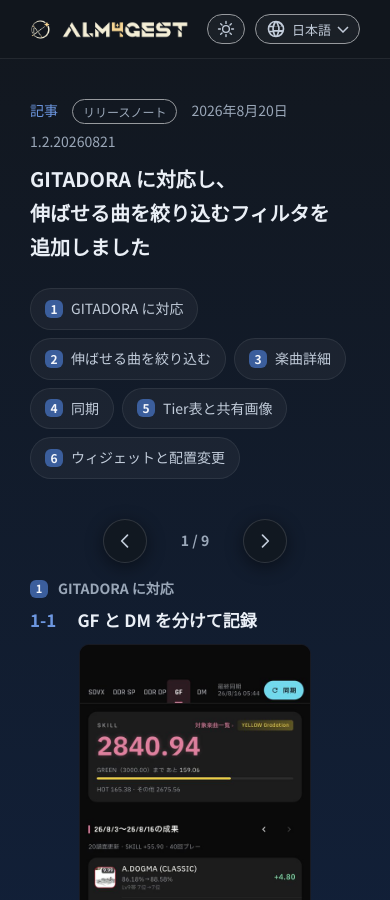
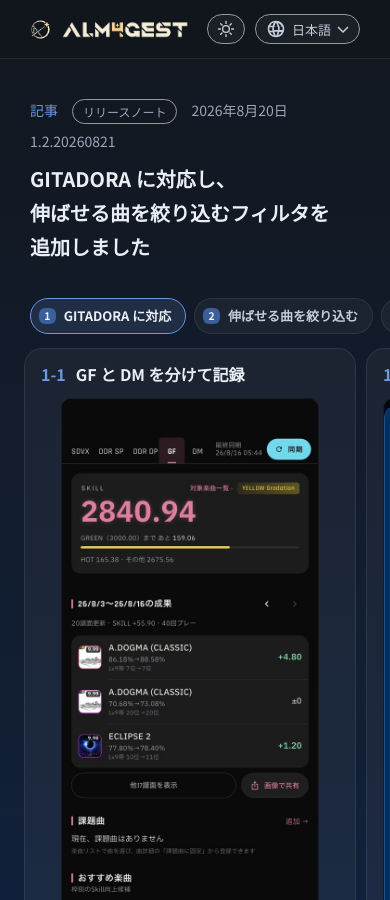
Before and after one commit to ekarunian/alm4gest-site, a Jekyll site: the page built from blog/2026-08-21.md, in a window 390 px wide and 900 px high. Built offline with Jekyll 4.4.1, drawn with Linux system fonts in a browser that asks for light colours; some web fonts are replaced; some of the changed text lies outside the part shown.

Commit message:
スマホの記事をカード送りのスライドに作り直し、目次を格子に整え、CSS・JSの読み込みに版を付けてキャッシュで古い画面が出ないようにした
Co-Authored-By: Claude Opus 5.5 <noreply@anthropic.com>
Claude-Session: https://claude.ai/code/session_01QKGbUHK1M547cGEHESTRxr

```diff
--- a/_layouts/default.html
+++ b/_layouts/default.html
@@ -45,7 +45,7 @@
 <link rel="stylesheet" href="https://fonts.googleapis.com/css2?family=Belanosima&family={{ font_family }}&display=swap" media="print" onload="this.media='all'">
 <noscript><link rel="stylesheet" href="https://fonts.googleapis.com/css2?family=Belanosima&family={{ font_family }}&display=swap"></noscript>
 <script>try{if(localStorage.getItem("alm4gest-theme")==="light")document.documentElement.dataset.theme="light"}catch(e){}</script>
-<link rel="stylesheet" href="/assets/css/style.css">
+<link rel="stylesheet" href="/assets/css/style.css?v={{ site.time | date: "%s" }}">
 {%- if page.page_id == 'index' %}
 <link rel="preload" as="image" href="/assets/img/shots/{% if page.lang == 'ja' %}ja{% else %}en{% endif %}/01_home.webp" type="image/webp">
 <script type="application/ld+json">
@@ -108,7 +108,7 @@
   </div>
 </footer>
 {%- if page.page_id == 'index' %}
-<script src="/assets/js/shots.js" defer></script>
+<script src="/assets/js/shots.js?v={{ site.time | date: "%s" }}" defer></script>
 {%- endif %}
 <script>
 (function(){var b=document.querySelector('[data-theme-toggle]');if(!b)return;var h=document.documentElement;
--- a/_layouts/release.html
+++ b/_layouts/release.html
@@ -85,19 +85,17 @@ layout: default
     </div>
 
     {%- if total > 0 %}
-    {%- assign n = 0 -%}{%- for s in t.sections -%}{%- assign n = n | plus: s.items.size -%}{%- endfor %}
     <div class="rs" data-rs>
-      <div class="rs-nav">
-        <button type="button" class="rv-nav rs-prev" data-rs-dir="-1" aria-label="{{ i.shots.prev }}"><svg fill="none" stroke="currentColor" viewBox="0 0 24 24" aria-hidden="true"><path stroke-linecap="round" stroke-linejoin="round" stroke-width="2" d="M15 19l-7-7 7-7"/></svg></button>
-        <p class="rs-count" aria-live="polite"><span data-rs-pos>1</span> / {{ n }}</p>
-        <button type="button" class="rv-nav rs-next" data-rs-dir="1" aria-label="{{ i.shots.next }}"><svg fill="none" stroke="currentColor" viewBox="0 0 24 24" aria-hidden="true"><path stroke-linecap="round" stroke-linejoin="round" stroke-width="2" d="M9 5l7 7-7 7"/></svg></button>
-      </div>
+      <nav class="rs-tabs" aria-label="{{ i.blog.toc }}">
+        {%- for s in t.sections %}
+        <button type="button" class="rs-tab" data-rs-sec="{{ forloop.index }}"><span class="release-sec-num">{{ forloop.index }}</span>{{ s.heading }}</button>
+        {%- endfor %}
+      </nav>
       <ol class="rs-track">
         {%- for s in t.sections %}{%- assign sn = forloop.index %}{%- for it in s.items %}
         {%- assign m = it.media %}
-        <li class="rs-slide" data-sec="{{ sn }}" data-num="{{ sn }}-{{ forloop.index }}">
-          <p class="rs-sec"><span class="release-sec-num">{{ sn }}</span>{{ s.heading }}</p>
-          <h2 class="rs-title"><span class="release-row-num">{{ sn }}-{{ forloop.index }}</span>{{ it.title }}</h2>
+        <li class="rs-slide{% unless m %} rs-slide-text{% endunless %}" data-sec="{{ sn }}">
+          <h2 class="rs-title"><span class="rs-num">{{ sn }}-{{ forloop.index }}</span><span>{{ it.title }}</span></h2>
           {%- if m %}
           <div class="rs-media">
             {%- if m.type == 'video' %}
@@ -114,8 +112,23 @@ layout: default
         </li>
         {%- endfor %}{%- endfor %}
       </ol>
+      <div class="rs-nav">
+        <button type="button" class="rs-arrow" data-rs-dir="-1" aria-label="{{ i.shots.prev }}"><svg fill="none" stroke="currentColor" viewBox="0 0 24 24" aria-hidden="true"><path stroke-linecap="round" stroke-linejoin="round" stroke-width="2" d="M15 19l-7-7 7-7"/></svg></button>
+        <div class="rs-dots">
+          {%- assign k = 0 -%}
+          {%- for s in t.sections %}{%- assign sn = forloop.index %}
+          <span class="rs-dot-group">
+            {%- for it in s.items %}
+            <button type="button" class="rs-dot" data-rs-to="{{ k }}" aria-label="{{ sn }}-{{ forloop.index }} {{ it.title | escape }}"></button>
+            {%- assign k = k | plus: 1 -%}
+            {%- endfor %}
+          </span>
+          {%- endfor %}
+        </div>
+        <button type="button" class="rs-arrow" data-rs-dir="1" aria-label="{{ i.shots.next }}"><svg fill="none" stroke="currentColor" viewBox="0 0 24 24" aria-hidden="true"><path stroke-linecap="round" stroke-linejoin="round" stroke-width="2" d="M9 5l7 7-7 7"/></svg></button>
+      </div>
     </div>
     {%- endif %}
   </div>
 </article>
-<script src="/assets/js/release.js" defer></script>
+<script src="/assets/js/release.js?v={{ site.time | date: "%s" }}" defer></script>
--- a/assets/css/style.css
+++ b/assets/css/style.css
@@ -1223,12 +1223,13 @@ html[lang="ko"] .hero-lead {
 }
 
 /* リリースノート: 左に項目、右に1つの枠。項目と枠の画面は1対1で、押すと切り替わる */
-.release-meta { display: flex; gap: 16px; margin: 0 0 8px; font-size: 14px; color: var(--muted); }
+.release-meta { display: flex; flex-wrap: wrap; gap: 6px 14px; margin: 0 0 8px; font-size: 14px; color: var(--muted); }
+.release-meta > * { white-space: nowrap; }
 .release-meta a { color: var(--accent); }
 .doc.release .container { max-width: 1080px; }
-.release-toc ol { display: flex; flex-wrap: wrap; gap: 8px; margin: 0 0 40px; padding: 0; list-style: none; counter-reset: toc; }
+.release-toc ol { display: grid; grid-template-columns: repeat(3, minmax(0, 1fr)); gap: 8px; margin: 0 0 40px; padding: 0; list-style: none; counter-reset: toc; }
 .release-toc li { margin: 0; }
-.release-toc a { display: inline-flex; align-items: center; gap: 8px; padding: 8px 14px; border: 1px solid var(--card-border); border-radius: 999px; background: var(--card); color: var(--text); font-size: 14px; text-decoration: none; transition: border-color 0.2s, color 0.2s; }
+.release-toc a { display: flex; align-items: center; gap: 10px; height: 100%; box-sizing: border-box; padding: 10px 14px; border: 1px solid var(--card-border); border-radius: 999px; background: var(--card); color: var(--text); font-size: 14px; text-decoration: none; transition: border-color 0.2s, color 0.2s; }
 .release-toc a:hover { border-color: var(--accent); color: var(--heading); text-decoration: none; }
 .release-sec-num { display: inline-flex; align-items: center; justify-content: center; line-height: 1; min-width: 1.6em; height: 1.6em; padding: 0 0.3em; border-radius: 6px; background: var(--btn); color: var(--btn-text); font-size: 0.8em; font-weight: 700; font-variant-numeric: tabular-nums; }
 .release-toc .release-sec-num { min-width: 1.5em; height: 1.5em; font-size: 12px; }
@@ -1266,28 +1267,46 @@ html[lang="ko"] .hero-lead {
   .release-body { grid-template-columns: minmax(0, 1fr) 340px; gap: 64px; }
   .release-viewer-col { position: sticky; top: 96px; order: 2; }
 }
-/* スマホ: 1項目を1枚のスライドにし、左右のスワイプか前後のボタンで送る（見出し・項目名・画面・説明）。PC は左右2列のまま */
+/* スマホ: 1項目を1枚のカードにして左右に送る。見出しのタブ・カード・進み具合を1画面に収め、そこまで来たら送るだけで読める。PC は左右2列のまま */
 .rs { display: none; }
 @media (max-width: 859px) {
   .release-body { display: none; }
   .release-body.release-body-text { display: block; }
-  .rs { display: block; }
-  .rs-track { display: flex; margin: 0 -30px; padding: 0; list-style: none; overflow-x: auto; scroll-snap-type: x mandatory; scrollbar-width: none; overscroll-behavior-x: contain; }
+  .release:has(.rs) .release-toc { display: none; }
+  .rs { display: flex; flex-direction: column; height: calc(100svh - 59px); min-height: 560px; margin: 0 -30px; scroll-margin-top: -37px; }
+  /* 見出しのタブ: 横1列。今の見出しを塗る */
+  .rs-tabs { flex: none; display: flex; gap: 8px; padding: 10px 30px; overflow-x: auto; scrollbar-width: none; }
+  .rs-tabs::-webkit-scrollbar { display: none; }
+  .rs-tab { flex: none; display: inline-flex; align-items: center; gap: 8px; height: 36px; padding: 0 14px 0 8px; border: 1px solid var(--hairline); border-radius: 999px; background: var(--card); color: var(--text); font: inherit; font-size: 13px; font-weight: 700; white-space: nowrap; cursor: pointer; transition: background-color 0.2s, border-color 0.2s, color 0.2s; }
+  .rs-tab[aria-current="true"] { border-color: var(--accent); background: rgb(var(--accent-rgb, 109 151 224) / 0.16); color: var(--heading); }
+  /* カード: 幅を少し残して次のカードをのぞかせる */
+  .rs-track { flex: 1; min-height: 0; display: flex; gap: 10px; margin: 0; padding: 4px 24px 8px; list-style: none; overflow-x: auto; scroll-snap-type: x mandatory; scroll-padding: 0 24px; scrollbar-width: none; overscroll-behavior-x: contain; }
   .rs-track::-webkit-scrollbar { display: none; }
-  .rs-slide { flex: 0 0 100%; box-sizing: border-box; padding: 0 30px; scroll-snap-align: start; scroll-snap-stop: always; }
-  .rs-sec { display: flex; align-items: center; gap: 10px; margin: 0 0 6px; font-size: 14px; font-weight: 700; color: var(--muted); }
-  .rs-title { margin: 0 0 12px; font-size: 17px; line-height: 1.5; color: var(--heading); }
-  .rs-media { display: flex; justify-content: center; height: min(56vh, 520px); margin: 0 0 14px; }
+  .rs-slide { flex: 0 0 calc(100vw - 58px); box-sizing: border-box; display: flex; flex-direction: column; min-height: 0; padding: 14px 16px 16px; border: 1px solid var(--hairline); border-radius: 18px; background: var(--card); scroll-snap-align: center; scroll-snap-stop: always; }
+  .rs-title { flex: none; display: flex; gap: 10px; margin: 0 0 12px; font-size: 16px; line-height: 1.45; color: var(--heading); }
+  .rs-num { flex: none; color: var(--accent); font-variant-numeric: tabular-nums; }
+  .rs-media { flex: 1; min-height: 0; display: flex; justify-content: center; margin: 0 0 12px; }
   .rs-media img, .rs-media video { display: block; height: 100%; width: auto; max-width: 100%; object-fit: contain; border: 1px solid var(--hairline); border-radius: 10px; background: #04060f; }
-  .rs-text .release-row-desc, .rs-text .release-row-list > span { padding-left: 0; }
+  .rs-text { flex: none; max-height: 40%; overflow-y: auto; font-size: 14px; }
+  .rs-slide-text .rs-text { flex: 1; max-height: none; }
+  .rs-text p { margin: 0; }
+  .rs-text .release-row-desc, .rs-text .release-row-list > span { margin-top: 0; padding-left: 0; }
   .rs-text .release-row-list > span { padding-left: 1em; }
   .rs-text .release-row-list > span::before { left: 0; }
-  .rs-text p { margin: 0; }
-  .rs { scroll-margin-top: -28px; }
-  .rs-nav { display: flex; align-items: center; justify-content: center; gap: 20px; margin: 0 0 14px; }
-  .rs-nav .rv-nav { position: static; transform: none; }
-  .rs-count { min-width: 4em; margin: 0; text-align: center; font-size: 14px; font-weight: 700; color: var(--muted); font-variant-numeric: tabular-nums; }
+  /* 進み具合: 見出しごとに区切った点。今の1枚は横に伸ばして塗る */
+  .rs-nav { flex: none; display: flex; align-items: center; justify-content: space-between; gap: 8px; padding: 6px 18px 12px; }
+  .rs-arrow { flex: none; display: inline-flex; align-items: center; justify-content: center; width: 40px; height: 40px; padding: 0; border: 1px solid var(--hairline); border-radius: 50%; background: var(--card); color: var(--text); cursor: pointer; }
+  .rs-arrow svg { width: 18px; height: 18px; }
+  .rs-arrow:disabled { opacity: 0.3; cursor: default; }
+  .rs-dots { display: flex; align-items: center; justify-content: center; flex-wrap: wrap; gap: 6px 12px; }
+  .rs-dot-group { display: flex; gap: 4px; }
+  .rs-dot { width: 8px; height: 8px; padding: 0; border: 0; border-radius: 999px; background: rgba(154, 167, 184, 0.35); cursor: pointer; transition: width 0.2s, background-color 0.2s; }
+  .rs-dot[aria-current="true"] { width: 22px; background: var(--accent); }
+  [data-theme="light"] .rs-dot { background: rgba(15, 23, 42, 0.18); }
+  [data-theme="light"] .rs-slide, [data-theme="light"] .rs-tab, [data-theme="light"] .rs-arrow { background: #ffffff; border-color: rgba(0, 40, 140, 0.12); }
+  [data-theme="light"] .rs-tab[aria-current="true"] { background: rgba(0, 87, 255, 0.08); border-color: var(--accent); }
 }
+.release-toc a { border-radius: 10px; }
 .release-list { list-style: none; margin: 0; padding: 0; }
 .release-list li { border-top: 1px solid var(--hairline); }
 .release-list li:last-child { border-bottom: 1px solid var(--hairline); }
@@ -1358,4 +1377,3 @@ html[lang="ko"] .hero-lead {
 /* 記事の上部（一覧へのリンク・種類・日付・版）は、狭い画面では語の途中で折らずに行ごと送る */
 .release-meta { flex-wrap: wrap; gap: 6px 14px; }
 .release-meta > * { white-space: nowrap; }
-[data-theme="light"] .rs-nav .rv-nav { background: #ffffff; border-color: rgba(0, 40, 140, 0.18); color: #0f172a; box-shadow: 0 2px 10px rgba(0, 40, 140, 0.1); }
--- a/assets/js/release.js
+++ b/assets/js/release.js
@@ -1,6 +1,6 @@
 // リリースノート（記事）の画面の出し方。
 // PC: 左の項目と右の枠の画面を1対1でつなぐ。項目を押すとその画面に切り替わり、表示中の項目を強調する。
-// スマホ: 1項目を1枚のスライドにし、左右のスワイプか前後のボタンで送る。目次は見出しの最初の1枚へ飛ぶ。
+// スマホ: 1項目を1枚のカードにし、左右のスワイプ・前後のボタン・見出しのタブ・点で送る。
 // JSが無くても、PCは1枚目、スマホは横スクロールで全部見られる。
 (function () {
   'use strict';
@@ -55,49 +55,61 @@
     });
   }
 
-  // ---- スマホ: スライド
+  // ---- スマホ: 1項目1枚のカード。見出しのタブ・カード・点が連動する
   var rs = document.querySelector('[data-rs]');
-  var goSlide = function () {};
   if (rs) {
     var track = rs.querySelector('.rs-track');
     var cards = Array.prototype.slice.call(track.querySelectorAll('.rs-slide'));
-    var rsPos = rs.querySelector('[data-rs-pos]');
-    var cur = 0;
-    var current = function () { return Math.round(track.scrollLeft / track.clientWidth); };
-    var sync = function () {
-      cur = Math.max(0, Math.min(cards.length - 1, current()));
-      rsPos.textContent = cur + 1;
+    var tabs = Array.prototype.slice.call(rs.querySelectorAll('[data-rs-sec]'));
+    var tabBar = rs.querySelector('.rs-tabs');
+    var dots = Array.prototype.slice.call(rs.querySelectorAll('[data-rs-to]'));
+    var arrows = Array.prototype.slice.call(rs.querySelectorAll('[data-rs-dir]'));
+    var cur = -1;
+    var step = function () { return cards.length > 1 ? cards[1].offsetLeft - cards[0].offsetLeft : track.clientWidth; };
+    var mark = function (i) {
+      if (i === cur) return;
+      cur = i;
+      var sec = cards[i].dataset.sec;
+      dots.forEach(function (d, j) { if (j === i) { d.setAttribute('aria-current', 'true'); } else { d.removeAttribute('aria-current'); } });
+      tabs.forEach(function (t) {
+        if (t.dataset.rsSec === sec) {
+          t.setAttribute('aria-current', 'true');
+          // 今の見出しのタブが帯の中で見えるよう、帯だけを横に送る（ページは動かさない）
+          var l = t.offsetLeft - tabBar.offsetLeft, r = l + t.offsetWidth;
+          if (l < tabBar.scrollLeft || r > tabBar.scrollLeft + tabBar.clientWidth) tabBar.scrollTo({ left: l - 24, behavior: 'smooth' });
+        } else { t.removeAttribute('aria-current'); }
+      });
+      arrows[0].disabled = i === 0;
+      arrows[1].disabled = i === cards.length - 1;
       cards.forEach(function (c, j) {
         var v = c.querySelector('video');
-        if (v) { if (j === cur && narrow.matches) { v.play().catch(function () {}); } else { v.pause(); } }
+        if (v) { if (j === i && narrow.matches) { v.play().catch(function () {}); } else { v.pause(); } }
       });
     };
-    goSlide = function (i, smooth) {
+    var go = function (i, smooth) {
       i = Math.max(0, Math.min(cards.length - 1, i));
-      cur = i;
-      rsPos.textContent = i + 1;
-      track.scrollTo({ left: i * track.clientWidth, behavior: smooth === false ? 'auto' : 'smooth' });
-      if (smooth === false) sync();
+      mark(i);
+      track.scrollTo({ left: i * step(), behavior: smooth === false ? 'auto' : 'smooth' });
     };
-    var t = null;
-    track.addEventListener('scroll', function () { clearTimeout(t); t = setTimeout(sync, 80); }, { passive: true });
-    rs.querySelectorAll('[data-rs-dir]').forEach(function (b) {
-      b.addEventListener('click', function () { goSlide(cur + Number(b.dataset.rsDir)); });
+    var pending = false;
+    track.addEventListener('scroll', function () {
+      if (pending) return;
+      pending = true;
+      window.requestAnimationFrame(function () { pending = false; mark(Math.max(0, Math.min(cards.length - 1, Math.round(track.scrollLeft / step())))); });
+    }, { passive: true });
+    arrows.forEach(function (b) { b.addEventListener('click', function () { go(cur + Number(b.dataset.rsDir)); }); });
+    dots.forEach(function (d) { d.addEventListener('click', function () { go(Number(d.dataset.rsTo)); }); });
+    tabs.forEach(function (t) {
+      t.addEventListener('click', function () {
+        go(cards.findIndex(function (c) { return c.dataset.sec === t.dataset.rsSec; }));
+      });
     });
-    sync();
+    mark(0);
   }
 
-  // 目次: PCはその見出しの最初の項目を表示する。スマホはその見出しの最初の1枚へ送り、スライドの所まで画面を動かす
+  // 目次（PC）: その見出しの最初の項目を表示する。スマホでは目次の代わりに見出しのタブを使う
   document.querySelectorAll('.release-toc a').forEach(function (a) {
-    a.addEventListener('click', function (e) {
-      var sn = a.getAttribute('href').replace('#sec-', '');
-      if (narrow.matches && rs) {
-        e.preventDefault();
-        var k = cards.findIndex(function (c) { return c.dataset.sec === sn; });
-        if (k >= 0) goSlide(k, false);
-        rs.scrollIntoView({ block: 'start' });
-        return;
-      }
+    a.addEventListener('click', function () {
       var sec = document.querySelector(a.getAttribute('href'));
       var first = sec && sec.querySelector('.release-row[data-idx]');
       if (first && root) showPc(Number(first.dataset.idx));
```
